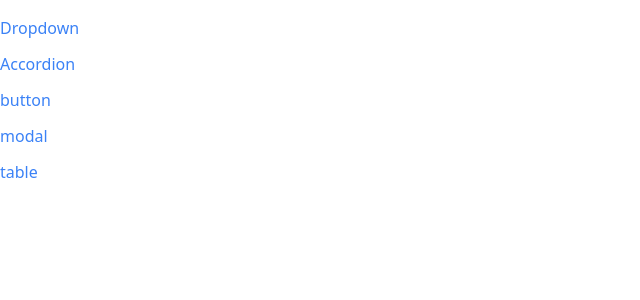
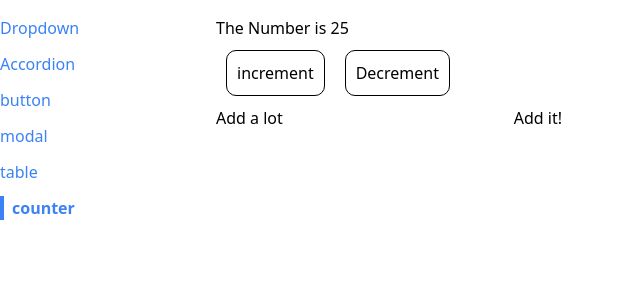
Before and after one commit to mohammadhoseinbaba/Comps, a React (Create React App) app: page /counter in a window 1280 px wide. Shown: the top 300 px of the page, without its empty margins (0-640 px from the left). Built offline with nearby package versions, Linux system fonts and the light colour scheme.

Commit message:
something about typenumber as a parseInt coding

```diff
--- a/src/App.js
+++ b/src/App.js
@@ -5,7 +5,7 @@ import SideBar from "./Components/SideBar"
 import ButtonPage from "./Pages/ButtonPage"
 import Modalpage from "./Pages/ModalPage"
 import TablePage from "./Pages/TablePage"
-
+import Counter from './Pages/Counter'
 
 function App (){
     return(
@@ -28,6 +28,9 @@ function App (){
 <Route path="/tablepage">
     <TablePage/>
 </Route>
+<Route path="/counter">
+    <Counter initialValue={25}/>
+</Route>
     </div>
 </div>
 )
--- a/src/Components/SideBar.js
+++ b/src/Components/SideBar.js
@@ -7,7 +7,8 @@ const links=[
     {lable:'Accordion' , path:'/accordion'},
     {lable:'button' , path:'/button'},
     {lable:'modal' , path:'/modalpage'},
-    {lable:'table' , path:'/tablepage'}
+    {lable:'table' , path:'/tablepage'},
+    {lable:'counter' , path:'/counter'}
 ]
 
 const renderedLinks = links.map((link)=>{
--- a/src/Pages/Counter.js
+++ b/src/Pages/Counter.js
@@ -1,12 +1,30 @@
 import { useState } from "react"
 
-const Counter = (initialValue)=>{
-    const [counter,setCounter]=useState(initialValue)
+const Counter = ({ initialValue }) => {
+    const [counter, setCounter] = useState(initialValue)
+    const [valueToAdd, setValueToAdd] = useState(0)
+    const handleChange = (event) => {
+        const value = parseInt(event.target.value) || 0
+        setValueToAdd(value)
 
+    }
+    const handleSubmit = (e) => {
+        e.preventDefault()
+        setCounter(counter + valueToAdd)
+        setValueToAdd(0)
+    }
     return (
         <div>
-            <div>The Number is + {counter}</div>
-            <button onClick={()=>{setCounter(counter+1)}}>increment</button>
+            <div>
+                <div>{`The Number is ${counter}`}</div>
+                <button type="button" style={{ border: '1px solid black', borderRadius: '10px', padding: '10px', margin: '10px' }} onClick={() => { setCounter(counter + 1) }}>increment</button>
+                <button style={{ border: '1px solid black', borderRadius: '10px', padding: '10px', margin: '10px' }} onClick={() => { setCounter(counter - 1) }}>Decrement</button>
+            </div>
+            <form onSubmit={handleSubmit}>
+                <label>Add a lot</label>
+                <input type="number" value={valueToAdd || ''} onChange={handleChange}></input>
+                <button >Add it!</button>
+            </form>
         </div>
     )
 }
```
